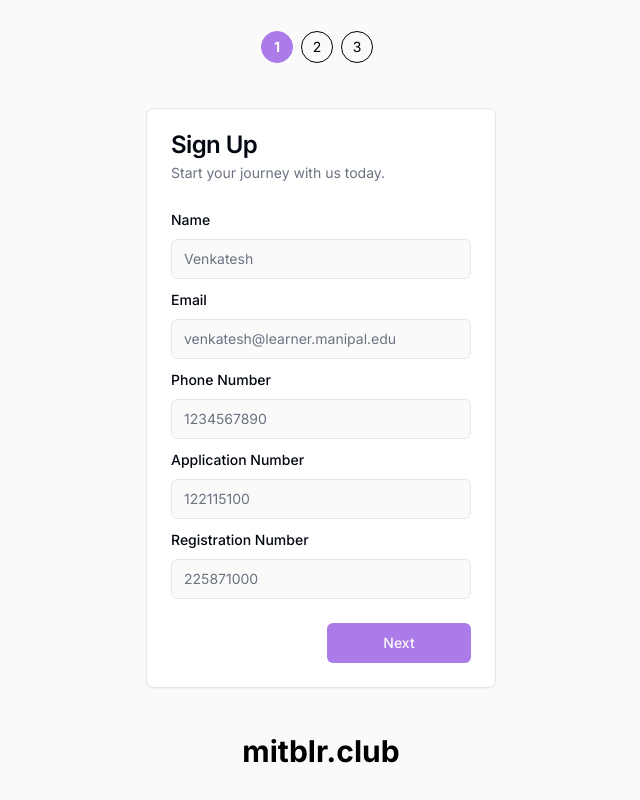
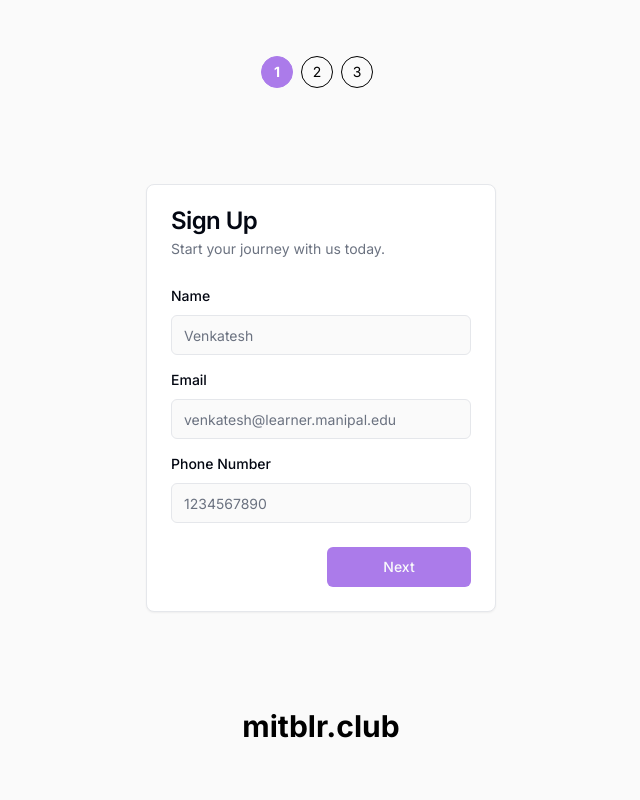
Before and after one commit to mitblr-club/mitblr.club, a Next.js app: page /signup in a window 1280 px wide. Shown: the whole page, without its empty margins (319-959 px from the left). Built offline with nearby package versions, Linux system fonts and the light colour scheme.

Commit message:
feat: MVP of forms

```diff
--- a/components/signup/step-1.tsx
+++ b/components/signup/step-1.tsx
@@ -1,8 +1,11 @@
 import { yupResolver } from '@hookform/resolvers/yup';
+import { motion } from 'framer-motion';
 import { useForm } from 'react-hook-form';
 import * as y from 'yup';
 
 import { useContext } from 'react';
+
+import { cn } from '@/lib/utils';
 
 import { SignUpContext } from '@/components/signup/context';
 import {
@@ -22,25 +25,11 @@ const firstStepSchema = y.object().shape({
     .string()
     .matches(/^[6-9]\d{9}$/, 'Input is invalid')
     .required('This field is required'),
-  applicationNumber: y
-    .string()
-    .matches(/^12[1234]\d{6}$/, 'Input is invalid')
-    .required('This field is required'),
-  registrationNumber: y
-    .string()
-    .matches(/^2[1234]\d{7}$/, 'Input is invalid')
-    .required('This field is required'),
 });
 
 export function Step1() {
-  const {
-    activeStep,
-    setActiveStep,
-    setDirection,
-    firstStepData,
-    setFirstStepData,
-    firstStepErrors,
-  } = useContext(SignUpContext);
+  const { activeStep, setActiveStep, firstStepData, setFirstStepData } =
+    useContext(SignUpContext);
   const form = useForm<y.InferType<typeof firstStepSchema>>({
     resolver: yupResolver(firstStepSchema),
   });
@@ -49,16 +38,21 @@ export function Step1() {
     console.log(values);
     setFirstStepData(values);
     setActiveStep((prev) => prev + 1);
-    setDirection(1);
   }
 
   return (
     <>
-      <div>
+      <motion.div
+        className="flex flex-col"
+        initial={{ opacity: 0 }}
+        animate={{ opacity: 100 }}
+        exit={{ opacity: 0 }}
+        transition={{ ease: 'easeInOut', duration: 0.25 }}
+      >
         <Form {...form}>
           <form
             onSubmit={form.handleSubmit(onSubmit)}
-            className="space-y-2"
+            className="space-y-3"
             id="1"
           >
             <FormField
@@ -106,37 +100,9 @@ export function Step1() {
                 </FormItem>
               )}
             />
-            <FormField
-              control={form.control}
-              name="applicationNumber"
-              defaultValue={firstStepData.applicationNumber}
-              render={({ field }) => (
-                <FormItem>
-                  <FormLabel>Application Number</FormLabel>
-                  <FormControl>
-                    <Input placeholder="122115100" {...field} />
-                  </FormControl>
-                  <FormMessage />
-                </FormItem>
-              )}
-            />
-            <FormField
-              control={form.control}
-              name="registrationNumber"
-              defaultValue={firstStepData.registrationNumber}
-              render={({ field }) => (
-                <FormItem>
-                  <FormLabel>Registration Number</FormLabel>
-                  <FormControl>
-                    <Input placeholder="225871000" {...field} />
-                  </FormControl>
-                  <FormMessage />
-                </FormItem>
-              )}
-            />
           </form>
         </Form>
-      </div>
+      </motion.div>
     </>
   );
 }
--- a/components/signup/step-2.tsx
+++ b/components/signup/step-2.tsx
@@ -1,4 +1,5 @@
 import { yupResolver } from '@hookform/resolvers/yup';
+import { motion } from 'framer-motion';
 import { useForm } from 'react-hook-form';
 import * as y from 'yup';
 
@@ -13,6 +14,7 @@ import {
   FormLabel,
   FormMessage,
 } from '@/components/ui/form';
+import { Input } from '@/components/ui/input';
 import {
   Select,
   SelectContent,
@@ -22,19 +24,21 @@ import {
 } from '@/components/ui/select';
 
 const secondStepSchema = y.object().shape({
-  hostelBlock: y.string().required('This field is required'),
-  messProvider: y.string().required('This field is required'),
+  applicationNumber: y
+    .string()
+    .matches(/^12[1234]\d{6}$/, 'Input is invalid')
+    .required('This field is required'),
+  registrationNumber: y
+    .string()
+    .matches(/^2[1234]\d{7}$/, 'Input is invalid')
+    .required('This field is required'),
+
+  yearOfGrad: y.string().required('This field is required'),
 });
 
 export function Step2() {
-  const {
-    activeStep,
-    setActiveStep,
-    setDirection,
-    secondStepData,
-    setSecondStepData,
-    secondStepErrors,
-  } = useContext(SignUpContext);
+  const { activeStep, setActiveStep, secondStepData, setSecondStepData } =
+    useContext(SignUpContext);
   const form = useForm<y.InferType<typeof secondStepSchema>>({
     resolver: yupResolver(secondStepSchema),
   });
@@ -43,78 +47,70 @@ export function Step2() {
     console.log(values);
     setSecondStepData(values);
     setActiveStep((prev) => prev + 1);
-    setDirection(1);
   }
 
   return (
     <>
-      <div>
+      <motion.div
+        className="flex flex-col"
+        initial={{ opacity: 0 }}
+        animate={{ opacity: 100 }}
+        exit={{ opacity: 0 }}
+        transition={{ ease: 'easeInOut', duration: 0.25 }}
+      >
         <Form {...form}>
           <form
             onSubmit={form.handleSubmit(onSubmit)}
-            className="space-y-2"
+            className="space-y-3"
             id="2"
           >
             <FormField
               control={form.control}
-              name="hostelBlock"
+              name="applicationNumber"
+              defaultValue={secondStepData.applicationNumber}
               render={({ field }) => (
                 <FormItem>
-                  <FormLabel>Hostel Block</FormLabel>
+                  <FormLabel>Application Number</FormLabel>
+                  <FormControl>
+                    <Input placeholder="122115100" {...field} />
+                  </FormControl>
+                  <FormMessage />
+                </FormItem>
+              )}
+            />
+            <FormField
+              control={form.control}
+              name="registrationNumber"
+              defaultValue={secondStepData.registrationNumber}
+              render={({ field }) => (
+                <FormItem>
+                  <FormLabel>Registration Number</FormLabel>
+                  <FormControl>
+                    <Input placeholder="225871000" {...field} />
+                  </FormControl>
+                  <FormMessage />
+                </FormItem>
+              )}
+            />
+            <FormField
+              control={form.control}
+              name="yearOfGrad"
+              render={({ field }) => (
+                <FormItem>
+                  <FormLabel>Year of Graduation</FormLabel>
                   <Select
                     onValueChange={field.onChange}
                     defaultValue={field.value}
                   >
                     <FormControl>
                       <SelectTrigger>
-                        <SelectValue placeholder="Select your current residence" />
+                        <SelectValue placeholder="Select expected year of graduation" />
                       </SelectTrigger>
                     </FormControl>
                     <SelectContent>
-                      <SelectItem value="On-Campus Hostels">
-                        On-Campus Hostels
-                      </SelectItem>
-                      <SelectItem value="Off-Campus Hostels">
-                        Off-Campus Hostels
-                      </SelectItem>
-                      <SelectItem value="Day Scholar">Day Scholar</SelectItem>
-                    </SelectContent>
-                  </Select>
-                  <FormMessage />
-                </FormItem>
-              )}
-            />
-            <FormField
-              control={form.control}
-              name="messProvider"
-              render={({ field }) => (
-                <FormItem>
-                  <FormLabel>Mess Provider</FormLabel>
-                  <Select
-                    onValueChange={field.onChange}
-                    defaultValue={field.value}
-                  >
-                    <FormControl>
-                      <SelectTrigger>
-                        <SelectValue placeholder="Select your current mess provider" />
-                      </SelectTrigger>
-                    </FormControl>
-                    <SelectContent>
-                      <SelectItem value="Fixed - Blue Dove">
-                        Fixed - Blue Dove
-                      </SelectItem>
-                      <SelectItem value="Fixed - Chef's Touch">
-                        Fixed - Chef&apos;s Touch
-                      </SelectItem>
-                      <SelectItem value="Variable - Blue Dove">
-                        Variable - Blue Dove
-                      </SelectItem>
-                      <SelectItem value="Variable - Chef's Touch">
-                        Variable - Chef&apos;s Touch
-                      </SelectItem>
-                      <SelectItem value="No Mess Provider">
-                        No Mess Provider
-                      </SelectItem>
+                      <SelectItem value="2025">2025</SelectItem>
+                      <SelectItem value="2026">2026</SelectItem>
+                      <SelectItem value="2027">2027</SelectItem>
                     </SelectContent>
                   </Select>
                   <FormMessage />
@@ -123,7 +119,7 @@ export function Step2() {
             />
           </form>
         </Form>
-      </div>
+      </motion.div>
     </>
   );
 }
--- a/components/signup/step-3.tsx
+++ b/components/signup/step-3.tsx
@@ -1,4 +1,5 @@
 import { yupResolver } from '@hookform/resolvers/yup';
+import { motion } from 'framer-motion';
 import { useForm } from 'react-hook-form';
 import * as y from 'yup';
 
@@ -23,17 +24,13 @@ import {
 
 const thirdStepSchema = y.object().shape({
   course: y.string().required('This field is required'),
-  yearOfGrad: y.string().required('This field is required'),
+  hostelBlock: y.string().required('This field is required'),
+  messProvider: y.string().required('This field is required'),
 });
 
 export function Step3() {
-  const {
-    activeStep,
-    setActiveStep,
-    setDirection,
-    thirdStepData,
-    setThirdStepData,
-  } = useContext(SignUpContext);
+  const { activeStep, setActiveStep, thirdStepData, setThirdStepData } =
+    useContext(SignUpContext);
   const form = useForm<y.InferType<typeof thirdStepSchema>>({
     resolver: yupResolver(thirdStepSchema),
   });
@@ -42,16 +39,21 @@ export function Step3() {
     console.log(values);
     setThirdStepData(values);
     setActiveStep((prev) => prev + 1);
-    setDirection(1);
   }
 
   return (
     <>
-      <div>
+      <motion.div
+        className="flex flex-col"
+        initial={{ opacity: 0 }}
+        animate={{ opacity: 100 }}
+        exit={{ opacity: 0 }}
+        transition={{ ease: 'easeInOut', duration: 0.25 }}
+      >
         <Form {...form}>
           <form
             onSubmit={form.handleSubmit(onSubmit)}
-            className="space-y-2"
+            className="space-y-3"
             id="3"
           >
             <FormField
@@ -90,23 +92,64 @@ export function Step3() {
             />
             <FormField
               control={form.control}
-              name="yearOfGrad"
+              name="hostelBlock"
               render={({ field }) => (
                 <FormItem>
-                  <FormLabel>Year of Graduation</FormLabel>
+                  <FormLabel>Hostel Block</FormLabel>
                   <Select
                     onValueChange={field.onChange}
                     defaultValue={field.value}
                   >
                     <FormControl>
                       <SelectTrigger>
-                        <SelectValue placeholder="Select expected year of graduation" />
+                        <SelectValue placeholder="Select your current residence" />
                       </SelectTrigger>
                     </FormControl>
                     <SelectContent>
-                      <SelectItem value="2025">2025</SelectItem>
-                      <SelectItem value="2026">2026</SelectItem>
-                      <SelectItem value="2027">2027</SelectItem>
+                      <SelectItem value="On-Campus Hostels">
+                        On-Campus Hostels
+                      </SelectItem>
+                      <SelectItem value="Off-Campus Hostels">
+                        Off-Campus Hostels
+                      </SelectItem>
+                      <SelectItem value="Day Scholar">Day Scholar</SelectItem>
+                    </SelectContent>
+                  </Select>
+                  <FormMessage />
+                </FormItem>
+              )}
+            />
+            <FormField
+              control={form.control}
+              name="messProvider"
+              render={({ field }) => (
+                <FormItem>
+                  <FormLabel>Mess Provider</FormLabel>
+                  <Select
+                    onValueChange={field.onChange}
+                    defaultValue={field.value}
+                  >
+                    <FormControl>
+                      <SelectTrigger>
+                        <SelectValue placeholder="Select your current mess provider" />
+                      </SelectTrigger>
+                    </FormControl>
+                    <SelectContent>
+                      <SelectItem value="Fixed - Blue Dove">
+                        Fixed - Blue Dove
+                      </SelectItem>
+                      <SelectItem value="Fixed - Chef's Touch">
+                        Fixed - Chef&apos;s Touch
+                      </SelectItem>
+                      <SelectItem value="Variable - Blue Dove">
+                        Variable - Blue Dove
+                      </SelectItem>
+                      <SelectItem value="Variable - Chef's Touch">
+                        Variable - Chef&apos;s Touch
+                      </SelectItem>
+                      <SelectItem value="No Mess Provider">
+                        No Mess Provider
+                      </SelectItem>
                     </SelectContent>
                   </Select>
                   <FormMessage />
@@ -115,7 +158,7 @@ export function Step3() {
             />
           </form>
         </Form>
-      </div>
+      </motion.div>
     </>
   );
 }
```
